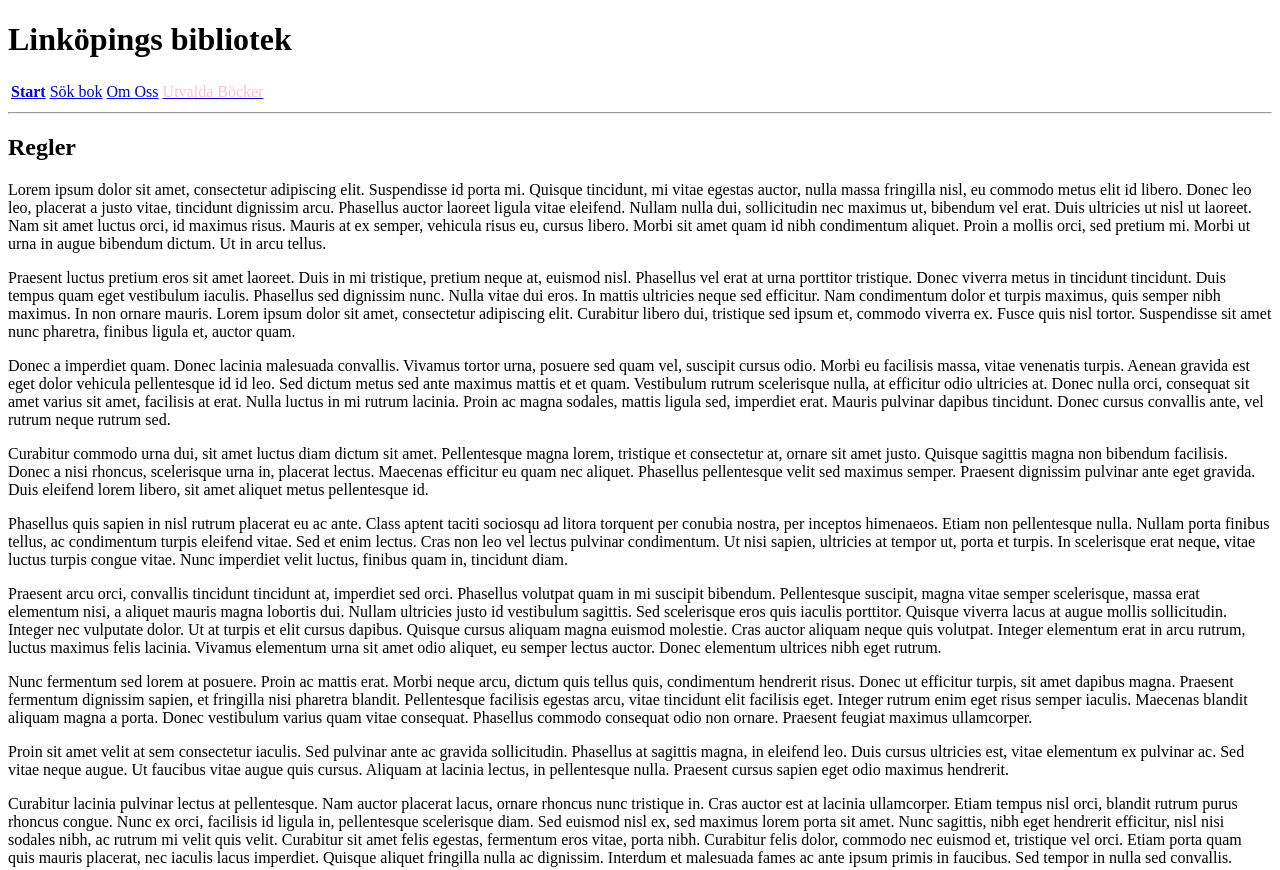
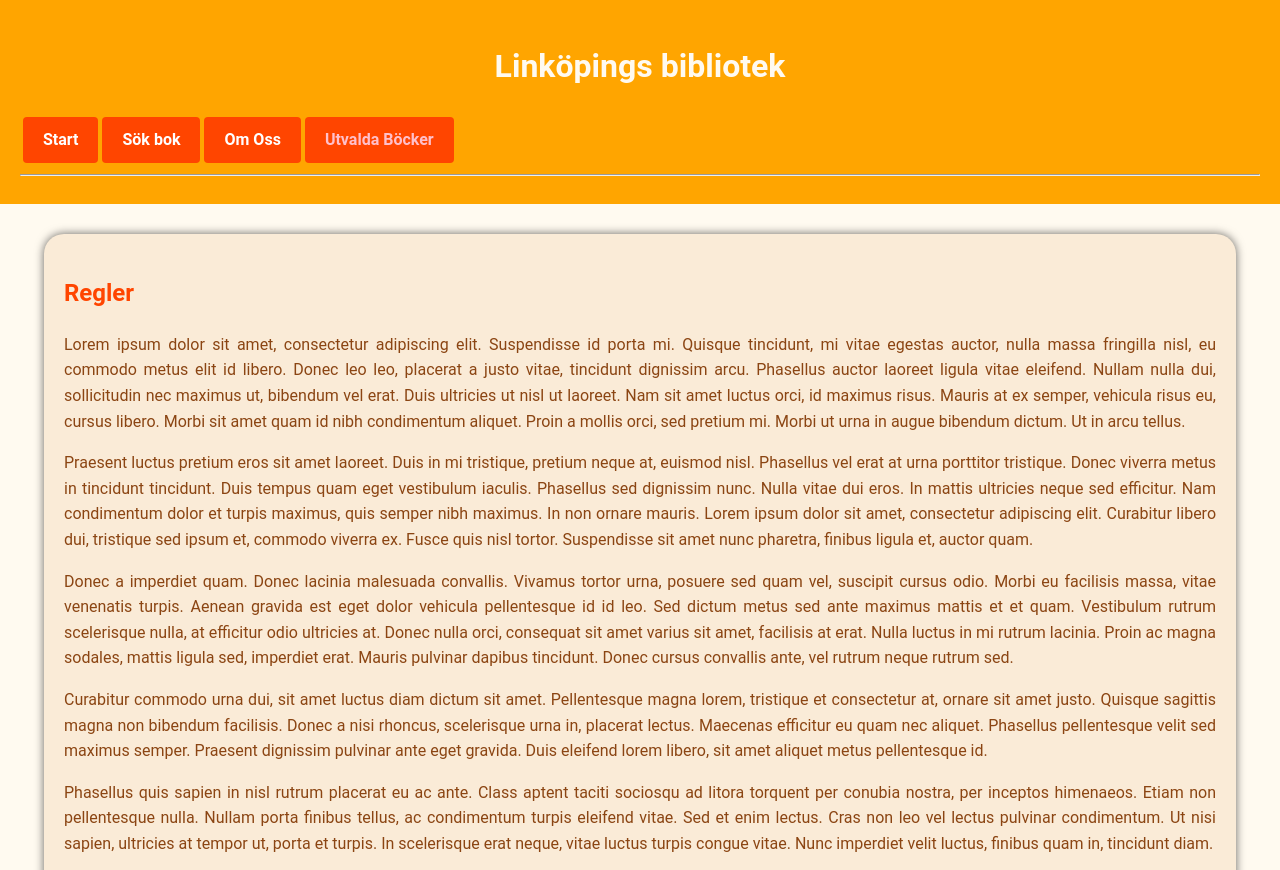
Before and after one commit to AiWictoria/Library, a plain HTML site: page index.html in a window 1280 px wide. Shown: the top 870 px of the page. Drawn offline with Linux system fonts and the light colour scheme.

Commit message:
Added css file for styling of the webbpage

```diff
--- /dev/null
+++ b/css/style.css
@@ -0,0 +1,49 @@
+body {
+    font-family: 'Roboto', sans-serif;
+    background-color: floralwhite;
+    padding: 0;
+    margin: 0;
+    color: saddlebrown;
+    line-height: 1.6;
+}
+a{
+    color: purple;
+}
+header{
+    background-color: orange;
+    padding:20px;
+    text-align:center;
+}
+h1{
+    color:floralwhite;
+}
+h2,h3,h4{
+    color: orangered;
+}
+
+header a {
+    color: white;
+    text-decoration: none;
+    font-weight: bold;
+    background-color: orangered;
+    border-radius: 4px;
+    justify-content: space-around;
+    display: flex; /* Gör listan horisontell */
+    justify-content: space-around;
+    padding: 10px 20px; /* Padding runt varje lista */
+}
+section {
+    max-width: 90%;
+    margin: 30px auto;
+    padding: 20px;
+    background-color: antiquewhite;
+    box-shadow: 0 0 10px rgba(0, 0, 0, 0.6);
+    border-radius: 20px;
+}
+section p{
+    text-align:justify;
+
+}
+a:hover{
+    color:saddlebrown;
+}
--- a/index.html
+++ b/index.html
@@ -4,10 +4,12 @@
     <meta charset="UTF-8">
     <link rel="icon" href="img/favicon.ico">
     <title>Startsida</title>
+    <link href="css/style.css", rel="stylesheet">
 </head>
 <body>
     <header>
         <h1>Linköpings bibliotek</h1>
+
         <table>
             <tr>
                 <td><a href="index.html"><strong>Start</strong></a></td>
@@ -19,7 +21,7 @@
         <hr>
     </header>
 
-    <article>
+    <section>
         <h2>Regler</h2>
         <p>
             Lorem ipsum dolor sit amet, consectetur adipiscing elit. Suspendisse id porta mi. Quisque tincidunt, mi vitae egestas auctor, nulla massa fringilla nisl, eu commodo metus elit id libero. Donec leo leo, placerat a justo vitae, tincidunt dignissim arcu. Phasellus auctor laoreet ligula vitae eleifend. Nullam nulla dui, sollicitudin nec maximus ut, bibendum vel erat. Duis ultricies ut nisl ut laoreet. Nam sit amet luctus orci, id maximus risus. Mauris at ex semper, vehicula risus eu, cursus libero. Morbi sit amet quam id nibh condimentum aliquet. Proin a mollis orci, sed pretium mi. Morbi ut urna in augue bibendum dictum. Ut in arcu tellus.
@@ -63,7 +65,7 @@
         <p>
             Nullam feugiat semper libero, quis consequat sem sollicitudin eu. Nunc sed quam vel lectus elementum tempus non sed odio. Aliquam erat volutpat. Maecenas condimentum magna sapien. Aliquam in tristique augue, pharetra scelerisque magna. Nam consequat mauris vel ligula bibendum, et suscipit urna pulvinar. Donec venenatis eleifend ligula vitae semper. Aliquam sit amet commodo quam, in ultrices tellus. Suspendisse consequat libero non nisl pulvinar, id porta sapien eleifend. Morbi ultricies bibendum velit id sagittis. Quisque malesuada egestas nisl, sed mattis orci finibus eu. Nunc tellus massa, consequat ut aliquet eget, accumsan a libero. Aliquam facilisis arcu tellus, sed sodales sem vulputate sit amet. Fusce condimentum at odio ac facilisis.
         </p>
-    </article>
+    </section>
 
     <p id="boktips">
         Boktips: <a href="db/978-91-0-080332-2.html">Ett Litet Liv</a>
```
Also changed, not shown: about.html (+7 -3 lines), db/978-91-0-080332-2.html (+1 -0 lines), search.html (+1 -0 lines).
